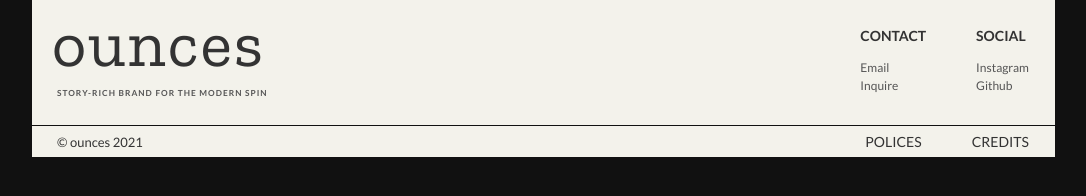
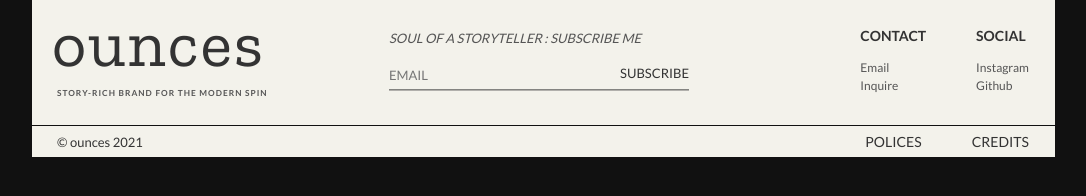
Before and after one commit to phlpsummer/portfolio-isotope, a plain HTML site: page index.html in a window 1280 px wide. Shown: the part 2921-3117 px from the top of the page, without its empty margins (97-1183 px from the left). Drawn offline with nearby package versions, Linux system fonts and the light colour scheme.

Commit message:
footer완성

```diff
--- a/index.html
+++ b/index.html
@@ -4,7 +4,7 @@
     <meta charset="UTF-8">
     <meta http-equiv="X-UA-Compatible" content="IE=edge">
     <meta name="viewport" content="width=device-width, initial-scale=1.0">
-    <title>Ounces</title>
+    <title>ounces | STORY-RICH BRAND FOR THE MODERN SPIN</title>
     <script src="https://kit.fontawesome.com/38274d1a6b.js" crossorigin="anonymous"></script>
     <link rel="stylesheet" href="css/style.css">
     <script src="https://ajax.googleapis.com/ajax/libs/jquery/1.12.4/jquery.min.js"></script>
@@ -187,7 +187,13 @@
                             <h1>ounces</h1>
                             <p>STORY-RICH BRAND FOR THE MODERN SPIN</p>
                         </li>
-                        <li class="subscribe"></li>
+                        <li>
+                            <div class="subscribe">
+                                <p>SOUL OF A STORYTELLER : SUBSCRIBE ME</p>
+                                <span>SUBSCRIBE</span>
+                                <input type="text" name="subscribe" id="subscribe_box" placeholder="EMAIL">
+                            </div>
+                        </li>
                         <li>
                             <ul class="contact">
                                 <li>
--- a/scss/style.scss
+++ b/scss/style.scss
@@ -356,6 +356,33 @@ main {
                                 }
                             }
 
+                            &:nth-of-type(2) {
+                                .subscribe {
+                                    // width: 100%; height: 30px;
+                                    position: relative;
+
+                                    p {
+                                        font: 400 13px/1 'Lato'; color: #555;
+                                        font-style: italic;
+                                        margin-bottom: 15px;
+                                    }
+
+                                    span {
+                                        position: absolute;
+                                        right: 0px; bottom: 10px;
+                                        font: 400 13px/1 'Lato'; color: #333;
+                                    }
+
+                                    input[type="text"] {
+                                        width: 300px; height: 30px;
+                                        border: none;
+                                        border-bottom: 1px solid #444;
+                                        background: none;
+                                        font: 400 13px/1 'Lato'; color: #333;
+                                    }
+                                }
+                            }
+
                             &:nth-of-type(3){
                                 .contact {
 
```
Also changed, not shown: css/style.css, 1 other file.
